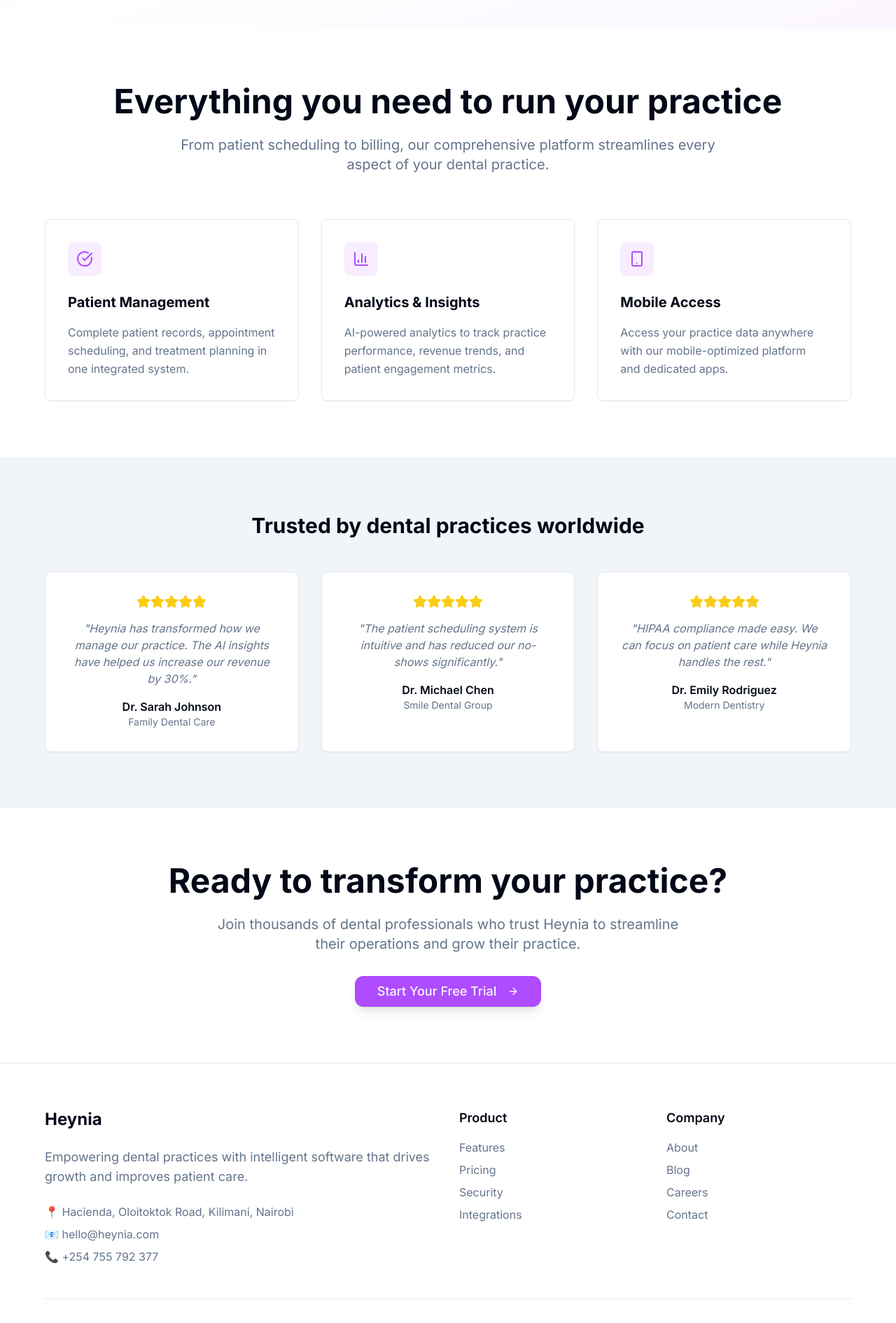
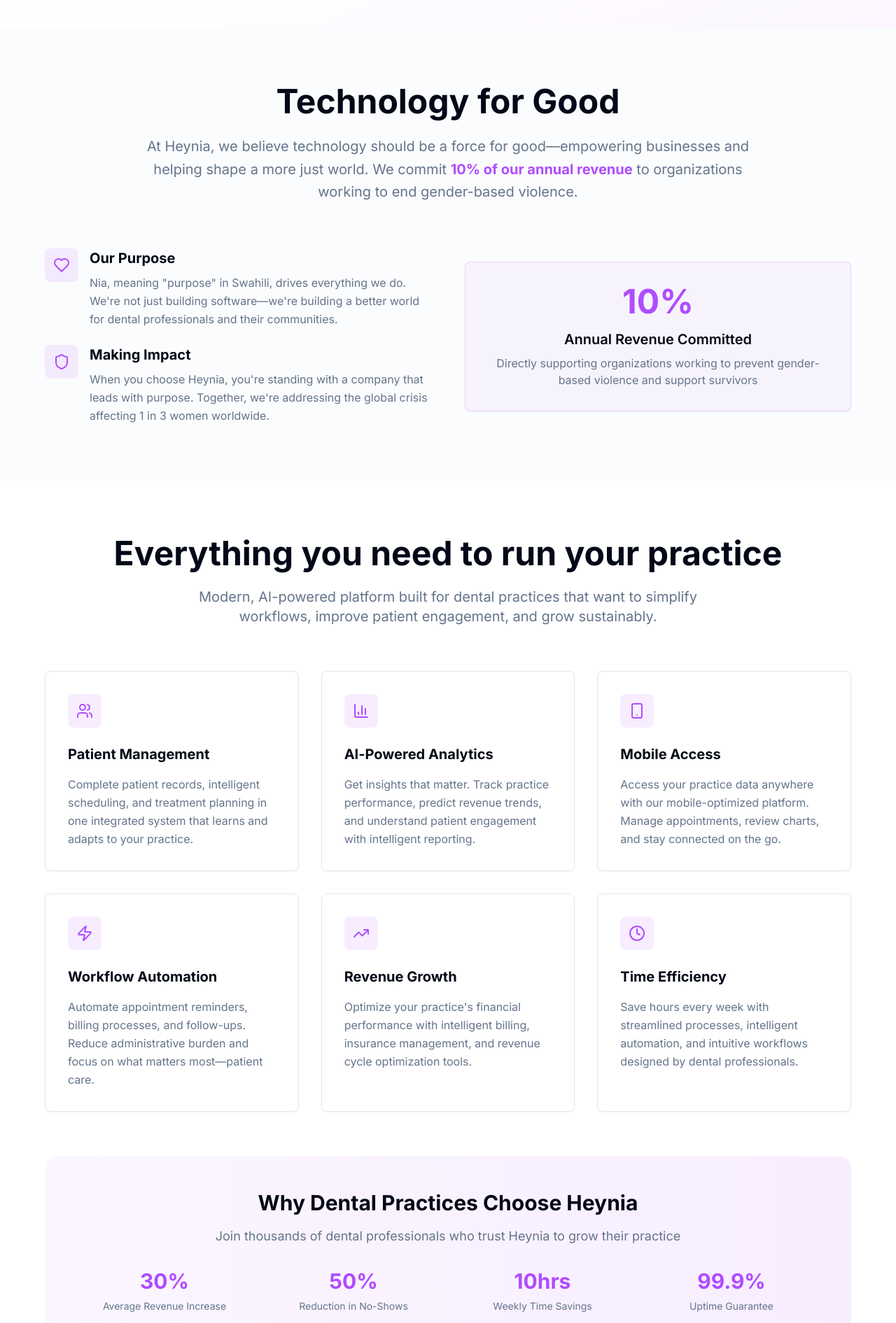
Before and after one commit to kevoduor/website1, a React (Vite) app: page / in a window 1280 px wide. Shown: the part 520-2411 px from the top of the page at 70% size. Built offline with nearby package versions, Linux system fonts and the light colour scheme.

Commit message:
Enhance homepage copy for conversions
Add more persuasive content to the homepage to improve user engagement and drive conversions, incorporating all provided information.

```diff
--- a/src/pages/Index.tsx
+++ b/src/pages/Index.tsx
@@ -2,7 +2,7 @@
 import { useMetaTags } from "@/hooks/useMetaTags";
 import { Button } from "@/components/ui/button";
 import { Card, CardContent } from "@/components/ui/card";
-import { CheckCircle, BarChart3, Smartphone, Star, ArrowRight, Menu, X } from "lucide-react";
+import { CheckCircle, BarChart3, Smartphone, Star, ArrowRight, Menu, X, Heart, Shield, Users, Zap, TrendingUp, Clock } from "lucide-react";
 import { Link } from "react-router-dom";
 import { useState } from "react";
 import { ThemeToggle } from "@/components/ThemeToggle";
@@ -63,7 +63,7 @@ const Index = () => {
             One app, endless possibilities
           </h1>
           <p className="text-xl md:text-2xl text-muted-foreground mb-8 max-w-3xl mx-auto leading-relaxed">
-            Powerful dental practice management software that simplifies workflows, improves patient care, and grows your practice sustainably.
+            AI-powered dental practice management software that simplifies workflows, improves patient care, and grows your practice sustainably—while making a positive impact on the world.
           </p>
           <div className="flex flex-col sm:flex-row gap-4 justify-center mb-12">
             <Link to="/login">
@@ -93,6 +93,58 @@ const Index = () => {
         </div>
       </div>
 
+      {/* Mission Section */}
+      <div className="py-20 px-4 bg-muted/30">
+        <div className="max-w-6xl mx-auto">
+          <div className="text-center mb-16">
+            <h2 className="text-4xl md:text-5xl font-bold text-foreground mb-6">
+              Technology for Good
+            </h2>
+            <p className="text-xl text-muted-foreground max-w-4xl mx-auto leading-relaxed">
+              At Heynia, we believe technology should be a force for good—empowering businesses and helping shape a more just world. We commit <strong className="text-primary">10% of our annual revenue</strong> to organizations working to end gender-based violence.
+            </p>
+          </div>
+
+          <div className="grid md:grid-cols-2 gap-12 items-center">
+            <div className="space-y-6">
+              <div className="flex items-start gap-4">
+                <div className="w-12 h-12 bg-primary/10 rounded-lg flex items-center justify-center flex-shrink-0">
+                  <Heart className="text-primary" size={24} />
+                </div>
+                <div>
+                  <h3 className="text-xl font-bold text-foreground mb-2">Our Purpose</h3>
+                  <p className="text-muted-foreground leading-relaxed">
+                    Nia, meaning "purpose" in Swahili, drives everything we do. We're not just building software—we're building a better world for dental professionals and their communities.
+                  </p>
+                </div>
+              </div>
+
+              <div className="flex items-start gap-4">
+                <div className="w-12 h-12 bg-primary/10 rounded-lg flex items-center justify-center flex-shrink-0">
+                  <Shield className="text-primary" size={24} />
+                </div>
+                <div>
+                  <h3 className="text-xl font-bold text-foreground mb-2">Making Impact</h3>
+                  <p className="text-muted-foreground leading-relaxed">
+                    When you choose Heynia, you're standing with a company that leads with purpose. Together, we're addressing the global crisis affecting 1 in 3 women worldwide.
+                  </p>
+                </div>
+              </div>
+            </div>
+
+            <Card className="bg-primary/5 border-primary/20">
+              <CardContent className="p-8 text-center">
+                <div className="text-5xl font-bold text-primary mb-4">10%</div>
+                <p className="text-xl font-semibold text-foreground mb-2">Annual Revenue Committed</p>
+                <p className="text-muted-foreground">
+                  Directly supporting organizations working to prevent gender-based violence and support survivors
+                </p>
+              </CardContent>
+            </Card>
+          </div>
+        </div>
+      </div>
+
       {/* Features Section */}
       <div className="py-20 px-4">
         <div className="max-w-6xl mx-auto">
@@ -101,19 +153,19 @@ const Index = () => {
               Everything you need to run your practice
             </h2>
             <p className="text-xl text-muted-foreground max-w-3xl mx-auto">
-              From patient scheduling to billing, our comprehensive platform streamlines every aspect of your dental practice.
+              Modern, AI-powered platform built for dental practices that want to simplify workflows, improve patient engagement, and grow sustainably.
             </p>
           </div>
 
-          <div className="grid md:grid-cols-3 gap-8">
+          <div className="grid md:grid-cols-3 gap-8 mb-16">
             <Card className="bg-card border-border hover:shadow-lg transition-shadow">
               <CardContent className="p-8">
                 <div className="w-12 h-12 bg-primary/10 rounded-lg flex items-center justify-center mb-6">
-                  <CheckCircle className="text-primary" size={24} />
+                  <Users className="text-primary" size={24} />
                 </div>
                 <h3 className="text-xl font-bold text-foreground mb-4">Patient Management</h3>
                 <p className="text-muted-foreground leading-relaxed">
-                  Complete patient records, appointment scheduling, and treatment planning in one integrated system.
+                  Complete patient records, intelligent scheduling, and treatment planning in one integrated system that learns and adapts to your practice.
                 </p>
               </CardContent>
             </Card>
@@ -123,9 +175,9 @@ const Index = () => {
                 <div className="w-12 h-12 bg-primary/10 rounded-lg flex items-center justify-center mb-6">
                   <BarChart3 className="text-primary" size={24} />
                 </div>
-                <h3 className="text-xl font-bold text-foreground mb-4">Analytics & Insights</h3>
+                <h3 className="text-xl font-bold text-foreground mb-4">AI-Powered Analytics</h3>
                 <p className="text-muted-foreground leading-relaxed">
-                  AI-powered analytics to track practice performance, revenue trends, and patient engagement metrics.
+                  Get insights that matter. Track practice performance, predict revenue trends, and understand patient engagement with intelligent reporting.
                 </p>
               </CardContent>
             </Card>
@@ -137,10 +189,73 @@ const Index = () => {
                 </div>
                 <h3 className="text-xl font-bold text-foreground mb-4">Mobile Access</h3>
                 <p className="text-muted-foreground leading-relaxed">
-                  Access your practice data anywhere with our mobile-optimized platform and dedicated apps.
+                  Access your practice data anywhere with our mobile-optimized platform. Manage appointments, review charts, and stay connected on the go.
                 </p>
               </CardContent>
             </Card>
+
+            <Card className="bg-card border-border hover:shadow-lg transition-shadow">
+              <CardContent className="p-8">
+                <div className="w-12 h-12 bg-primary/10 rounded-lg flex items-center justify-center mb-6">
+                  <Zap className="text-primary" size={24} />
+                </div>
+                <h3 className="text-xl font-bold text-foreground mb-4">Workflow Automation</h3>
+                <p className="text-muted-foreground leading-relaxed">
+                  Automate appointment reminders, billing processes, and follow-ups. Reduce administrative burden and focus on what matters most—patient care.
+                </p>
+              </CardContent>
+            </Card>
+
+            <Card className="bg-card border-border hover:shadow-lg transition-shadow">
+              <CardContent className="p-8">
+                <div className="w-12 h-12 bg-primary/10 rounded-lg flex items-center justify-center mb-6">
+                  <TrendingUp className="text-primary" size={24} />
+                </div>
+                <h3 className="text-xl font-bold text-foreground mb-4">Revenue Growth</h3>
+                <p className="text-muted-foreground leading-relaxed">
+                  Optimize your practice's financial performance with intelligent billing, insurance management, and revenue cycle optimization tools.
+                </p>
+              </CardContent>
+            </Card>
+
+            <Card className="bg-card border-border hover:shadow-lg transition-shadow">
+              <CardContent className="p-8">
+                <div className="w-12 h-12 bg-primary/10 rounded-lg flex items-center justify-center mb-6">
+                  <Clock className="text-primary" size={24} />
+                </div>
+                <h3 className="text-xl font-bold text-foreground mb-4">Time Efficiency</h3>
+                <p className="text-muted-foreground leading-relaxed">
+                  Save hours every week with streamlined processes, intelligent automation, and intuitive workflows designed by dental professionals.
+                </p>
+              </CardContent>
+            </Card>
+          </div>
+
+          {/* Benefits Section */}
+          <div className="bg-gradient-to-r from-primary/5 to-primary/10 rounded-2xl p-8 md:p-12">
+            <div className="text-center mb-8">
+              <h3 className="text-3xl font-bold text-foreground mb-4">Why Dental Practices Choose Heynia</h3>
+              <p className="text-lg text-muted-foreground">Join thousands of dental professionals who trust Heynia to grow their practice</p>
+            </div>
+
+            <div className="grid md:grid-cols-2 lg:grid-cols-4 gap-6">
+              <div className="text-center">
+                <div className="text-3xl font-bold text-primary mb-2">30%</div>
+                <p className="text-sm text-muted-foreground">Average Revenue Increase</p>
+              </div>
+              <div className="text-center">
+                <div className="text-3xl font-bold text-primary mb-2">50%</div>
+                <p className="text-sm text-muted-foreground">Reduction in No-Shows</p>
+              </div>
+              <div className="text-center">
+                <div className="text-3xl font-bold text-primary mb-2">10hrs</div>
+                <p className="text-sm text-muted-foreground">Weekly Time Savings</p>
+              </div>
+              <div className="text-center">
+                <div className="text-3xl font-bold text-primary mb-2">99.9%</div>
+                <p className="text-sm text-muted-foreground">Uptime Guarantee</p>
+              </div>
+            </div>
           </div>
         </div>
       </div>
@@ -158,7 +273,7 @@ const Index = () => {
                   ))}
                 </div>
                 <p className="text-muted-foreground mb-4 italic">
-                  "Heynia has transformed how we manage our practice. The AI insights have helped us increase our revenue by 30%."
+                  "Heynia has transformed how we manage our practice. The AI insights have helped us increase our revenue by 30%, and knowing we're supporting a great cause makes it even better."
                 </p>
                 <p className="text-foreground font-semibold">Dr. Sarah Johnson</p>
                 <p className="text-muted-foreground text-sm">Family Dental Care</p>
@@ -173,7 +288,7 @@ const Index = () => {
                   ))}
                 </div>
                 <p className="text-muted-foreground mb-4 italic">
-                  "The patient scheduling system is intuitive and has reduced our no-shows significantly."
+                  "The patient scheduling system is intuitive and has reduced our no-shows significantly. The platform grows with less stress and more efficiency—exactly what they promised."
                 </p>
                 <p className="text-foreground font-semibold">Dr. Michael Chen</p>
                 <p className="text-muted-foreground text-sm">Smile Dental Group</p>
@@ -188,7 +303,7 @@ const Index = () => {
                   ))}
                 </div>
                 <p className="text-muted-foreground mb-4 italic">
-                  "HIPAA compliance made easy. We can focus on patient care while Heynia handles the rest."
+                  "HIPAA compliance made easy, powerful features, and a company with real purpose. We can focus on patient care while Heynia handles everything else seamlessly."
                 </p>
                 <p className="text-foreground font-semibold">Dr. Emily Rodriguez</p>
                 <p className="text-muted-foreground text-sm">Modern Dentistry</p>
@@ -205,14 +320,22 @@ const Index = () => {
             Ready to transform your practice?
           </h2>
           <p className="text-xl text-muted-foreground mb-8 max-w-2xl mx-auto">
-            Join thousands of dental professionals who trust Heynia to streamline their operations and grow their practice.
+            Join thousands of dental professionals who trust Heynia to streamline their operations, grow their practice, and make a positive impact on the world.
           </p>
-          <Link to="/login">
-            <Button size="lg" className="text-lg px-8 py-4 bg-primary hover:bg-primary/90 rounded-xl shadow-lg">
-              Start Your Free Trial
-              <ArrowRight className="ml-2" size={20} />
+          <div className="flex flex-col sm:flex-row gap-4 justify-center mb-8">
+            <Link to="/login">
+              <Button size="lg" className="text-lg px-8 py-4 bg-primary hover:bg-primary/90 rounded-xl shadow-lg">
+                Start Your Free Trial
+                <ArrowRight className="ml-2" size={20} />
+              </Button>
+            </Link>
+            <Button variant="outline" size="lg" className="text-lg px-8 py-4 rounded-xl border-border">
+              Schedule a Demo
             </Button>
-          </Link>
+          </div>
+          <p className="text-sm text-muted-foreground">
+            No credit card required • 30-day free trial • Setup in under 5 minutes
+          </p>
         </div>
       </div>
 
@@ -223,7 +346,7 @@ const Index = () => {
             <div className="md:col-span-2">
               <h3 className="text-2xl font-bold mb-6">Heynia</h3>
               <p className="text-muted-foreground mb-6 text-lg">
-                Empowering dental practices with intelligent software that drives growth and improves patient care.
+                Empowering dental practices with intelligent software that drives growth, improves patient care, and makes a positive impact on the world.
               </p>
               <div className="text-muted-foreground">
                 <p className="mb-2">📍 Hacienda, Oloitoktok Road, Kilimani, Nairobi</p>
@@ -251,7 +374,7 @@ const Index = () => {
             </div>
           </div>
           <div className="border-t border-border mt-12 pt-8 text-center text-muted-foreground">
-            <p>🔐 HIPAA & OSHA Ready • 🇺🇸 Built for U.S. Dental Practices</p>
+            <p>🔐 HIPAA & OSHA Ready • 🇺🇸 Built for U.S. Dental Practices • 💜 Technology for Good</p>
           </div>
         </div>
       </footer>
```
